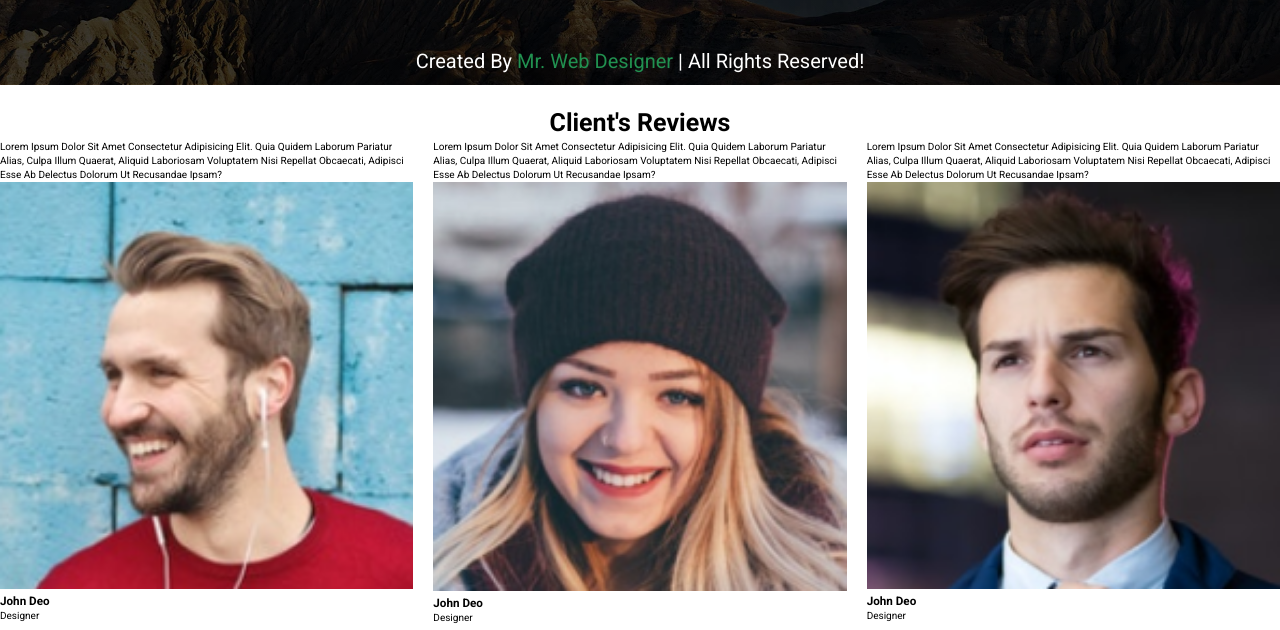
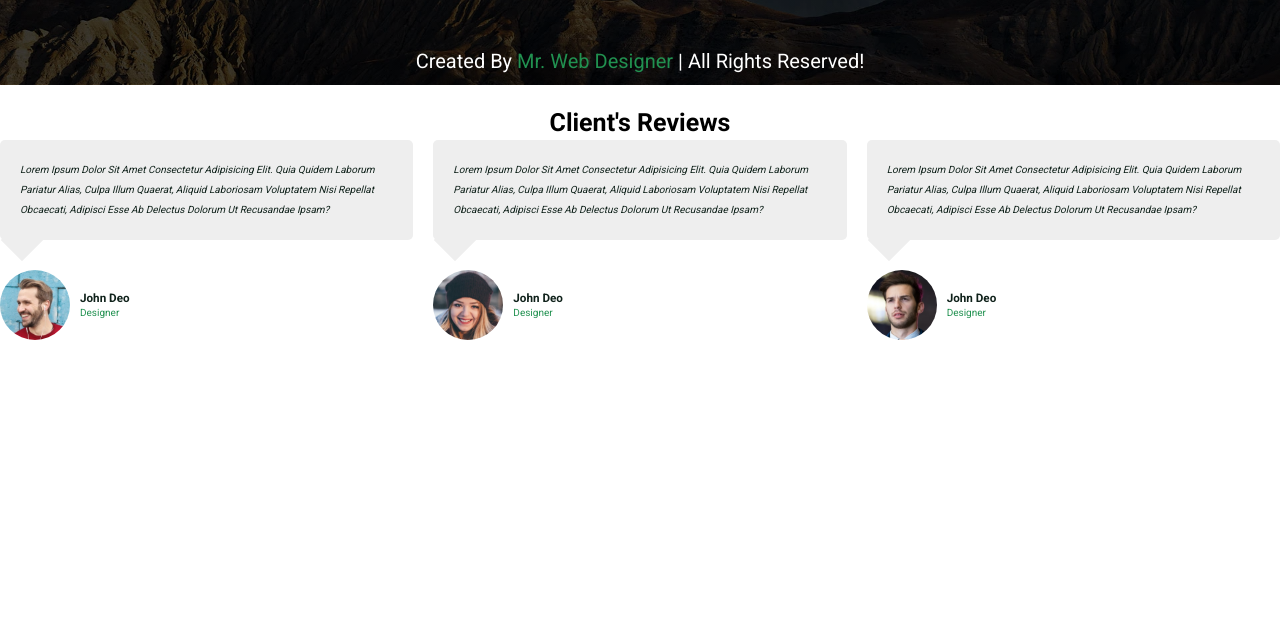
Before and after one commit to erdemir123/travel-website-clone, a plain HTML site: page index.html in a window 1280 px wide. Shown: the part 2627-3257 px from the top of the page. After the commit the page ends 2967 px from the top, so only its background shows below. Drawn offline with nearby package versions, Linux system fonts and the light colour scheme.

Commit message:
Co-authored-by: Mustafa Aktepe <musttafaaktepe@users.noreply.github.com>

```diff
--- a/asset/css/main.css
+++ b/asset/css/main.css
@@ -48,6 +48,7 @@ input, textarea {
   outline: none;
 }
 
+/** reviews**/
 .container {
   max-width: 1200px;
   margin: 0 auto;
@@ -557,6 +558,50 @@ h1 {
   font-size: 12px;
 }
 
+.reviews .slide .text {
+  padding: 2rem;
+  font-style: italic;
+  background: #eee;
+  border-radius: 0.5rem;
+  color: #10221b;
+  line-height: 2;
+  position: relative;
+  z-index: 0;
+  margin-bottom: 3rem;
+}
+.reviews .slide .text::before {
+  content: "";
+  position: absolute;
+  bottom: -1.5rem;
+  left: 0.7rem;
+  height: 3rem;
+  width: 3rem;
+  background: #eee;
+  -webkit-transform: rotate(45deg);
+  transform: rotate(45deg);
+}
+
+.reviews .slide .user {
+  display: -webkit-box;
+  display: -ms-flexbox;
+  display: flex;
+  -webkit-box-align: center;
+  -ms-flex-align: center;
+  align-items: center;
+  gap: 1rem;
+}
+.reviews .slide .user img {
+  height: 7rem;
+  width: 7rem;
+  border-radius: 50%;
+}
+.reviews .slide .user h3 {
+  color: #10221b;
+}
+.reviews .slide .user span {
+  color: #219150;
+}
+
 .footer {
   background: -webkit-gradient(linear, left top, left bottom, from(rgba(0, 0, 0, 0.5)), to(rgba(0, 0, 0, 0.5))), url(../images/footer-bg.jpg) no-repeat;
   background: linear-gradient(rgba(0, 0, 0, 0.5), rgba(0, 0, 0, 0.5)), url(../images/footer-bg.jpg) no-repeat;
```
Also changed, not shown: 1 other file.
